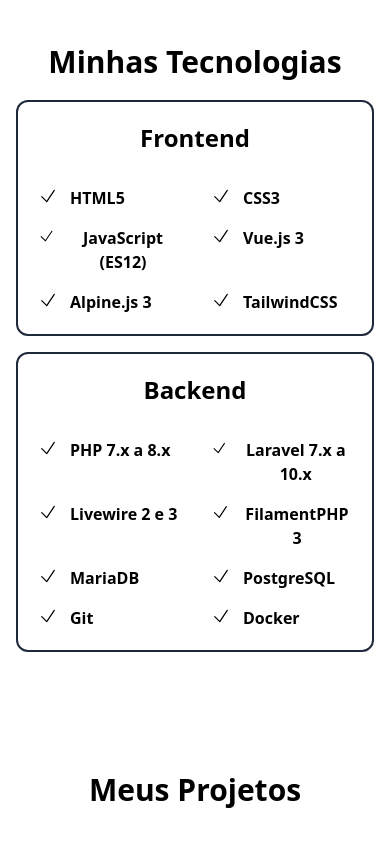
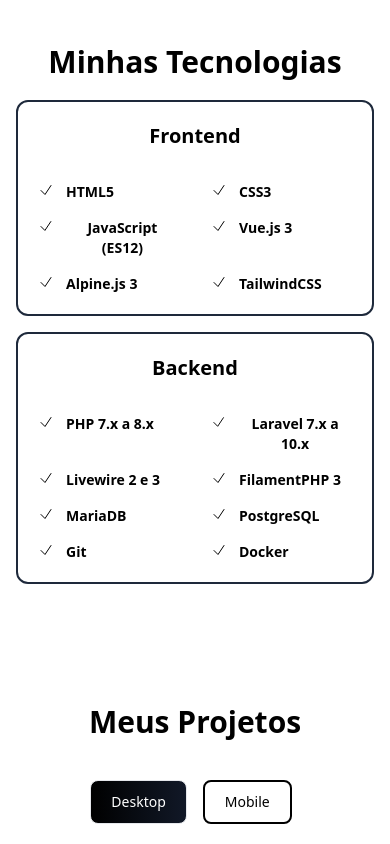
Before and after one commit to MatheusCavalc/My-Portfolio, a Vue app: page / in a window 390 px wide. Shown: the part 1900-2744 px from the top of the page. Built offline with nearby package versions, Linux system fonts and the light colour scheme; a web font is replaced by a local one.

Commit message:
change ux

```diff
--- a/src/components/MyAbilities.vue
+++ b/src/components/MyAbilities.vue
@@ -5,10 +5,10 @@
 <template>
     <div class="flex gap-3 md:text-lg">
         <svg xmlns="http://www.w3.org/2000/svg" fill="none" viewBox="0 0 24 24" stroke-width="1.5" stroke="currentColor"
-            class="w-5 h-5 md:mt-1">
+            class="h-4 w-4 lg:w-5 lg:h-5 md:mt-1">
             <path stroke-linecap="round" stroke-linejoin="round" d="M4.5 12.75l6 6 9-13.5" />
         </svg>
 
-        <p class="font-bold">{{ name }}</p>
+        <p class="font-bold text-sm lg:text-base">{{ name }}</p>
     </div>
 </template>
--- a/src/components/MyTechnologies.vue
+++ b/src/components/MyTechnologies.vue
@@ -48,7 +48,7 @@
                 <div class="md:grid md:grid-cols-2 md:gap-8">
 
                     <div class="border-2 border-slate-800 rounded-xl p-5 text-center" data-animation="left">
-                        <p class="text-2xl font-bold">Frontend</p>
+                        <p class="text-xl lg:text-2xl font-bold">Frontend</p>
 
                         <div class="mt-8 flex justify-center">
                             <div class="grid grid-cols-2 gap-x-8 gap-y-4">
@@ -63,7 +63,7 @@
                     </div>
 
                     <div class="border-2 border-slate-800 rounded-xl p-5 text-center mt-4 md:mt-0" data-animation="right">
-                        <p class="text-2xl font-bold">Backend</p>
+                        <p class="text-xl lg:text-2xl font-bold">Backend</p>
 
                         <div class="mt-8 flex justify-center">
                             <div class="grid grid-cols-2 gap-x-8 gap-y-4">
--- a/src/components/OtherProjects.vue
+++ b/src/components/OtherProjects.vue
@@ -6,11 +6,11 @@
     <div class="text-white py-10 bg-gradient-to-b from-black to-gray-950">
         <div class="pt-1 pb-10 mx-4 md:mx-32">
             <a id="other-projects"></a>
-            <p class="text-3xl lg:text-4xl font-bold">Outros Projetos</p>
+            <p class="text-3xl lg:text-4xl text-center font-bold">Outros Projetos</p>
 
             <div class="md:grid md:grid-cols-2 md:gap-4 mt-10 text-black">
                 <div class="bg-white rounded-lg p-5 mb-3 md:mb-0">
-                    <p class="text-3xl">Areia e Maré Viagens</p>
+                    <p class="text-2xl lg:text-3xl font-bold">Areia e Maré Viagens</p>
 
                     <div class="flex justify-center my-3">
                         <div class="h-0.5 w-full md:w-4/5 bg-white rounded-full"></div>
@@ -41,7 +41,7 @@
                 </div>
 
                 <div class="bg-white rounded-lg p-5 mb-3 md:mb-0">
-                    <p class="text-3xl">Encurtador de URL</p>
+                    <p class="text-2xl lg:text-3xl font-bold">Encurtador de URL</p>
 
                     <div class="flex justify-center my-3">
                         <div class="h-0.5 w-full md:w-4/5 bg-white rounded-full"></div>
@@ -67,7 +67,7 @@
                 </div>
 
                 <div class="bg-white rounded-lg p-5 mb-3 md:mb-0">
-                    <p class="text-3xl">Laravel API e Vue 3 Consume</p>
+                    <p class="text-2xl lg:text-3xl font-bold">Laravel API e Vue 3 Consume</p>
 
                     <div class="flex justify-center my-3">
                         <div class="h-0.5 w-full md:w-4/5 bg-white rounded-full"></div>
@@ -94,7 +94,7 @@
                 </div>
 
                 <div class="bg-white rounded-lg p-5 mb-3 md:mb-0">
-                    <p class="text-3xl">Food App</p>
+                    <p class="text-2xl lg:text-3xl font-bold">Food App</p>
 
                     <div class="flex justify-center my-3">
                         <div class="h-0.5 w-full md:w-4/5 bg-white rounded-full"></div>
```
